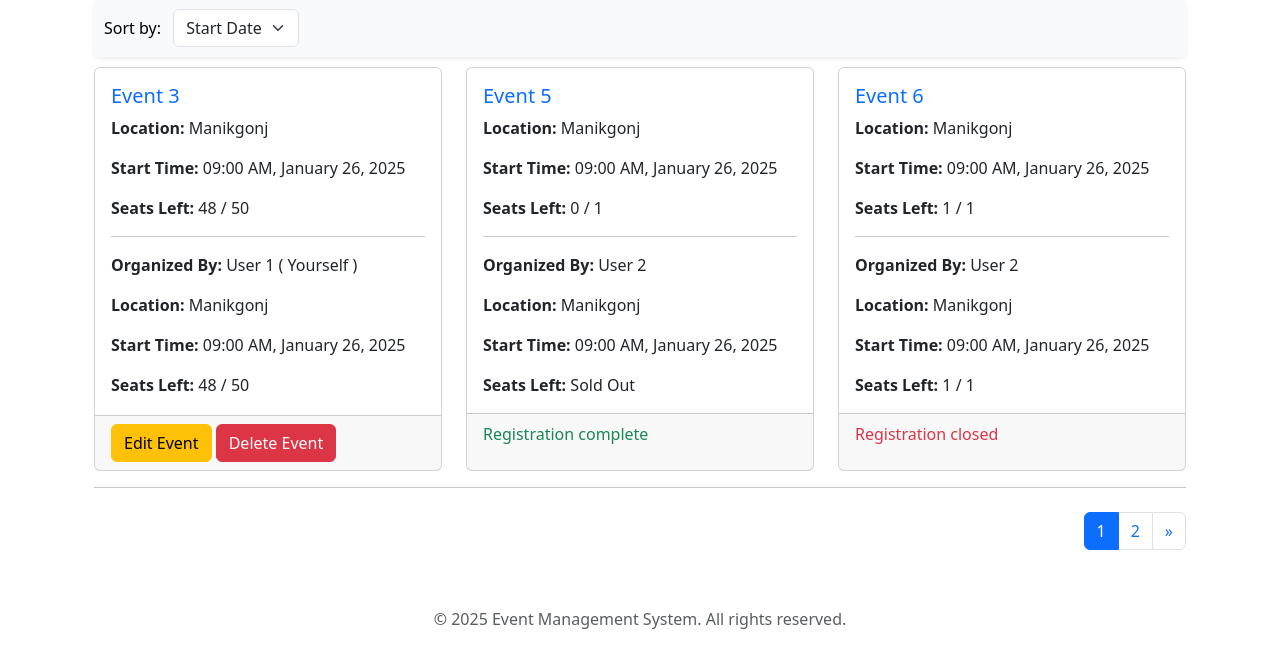
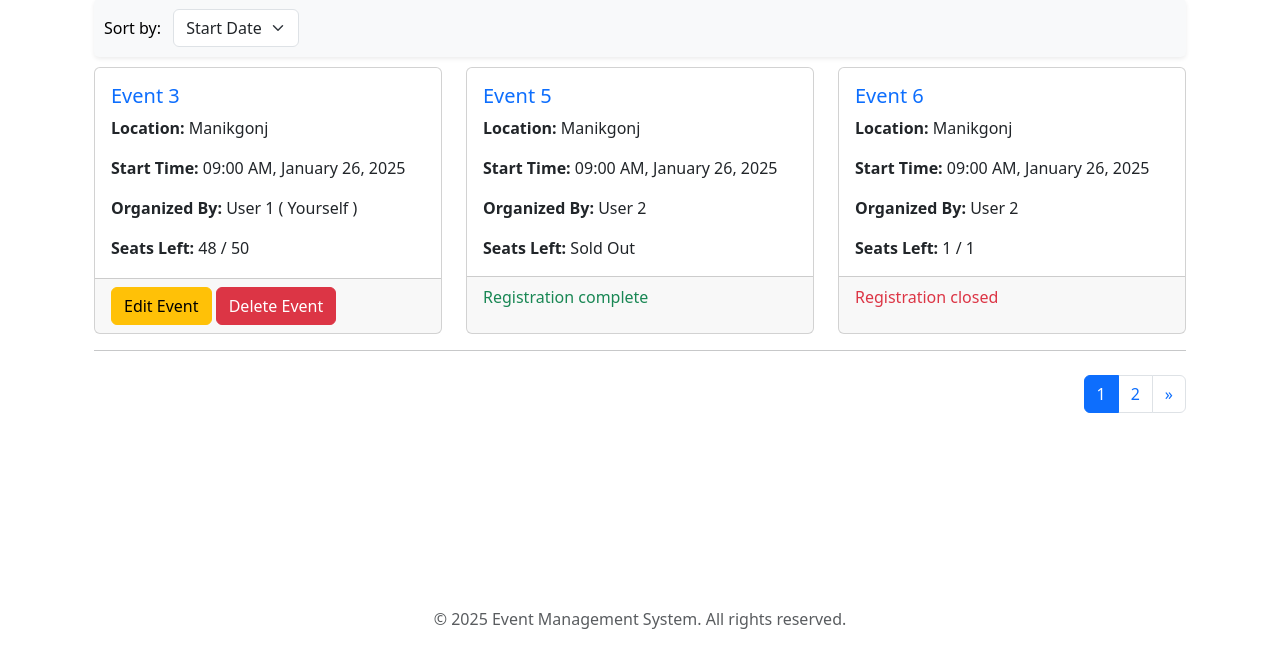
Before and after one commit to rjzim01/Event-Management, a PHP site: page /event_view.php in a window 1280 px wide. Shown: the part 153-800 px from the top of the page. Run offline with PHP 8.4, Linux system fonts and the light colour scheme; a user stored in the database is signed in; data comes from the database, SQL or seed files in the repository.

Commit message:
sortable_update_1

```diff
--- a/event_view.php
+++ b/event_view.php
@@ -134,19 +134,10 @@ $totalPages = ceil($totalEvents / $eventsPerPage);
                                     </h5>
                                     <p><strong>Location:</strong> <?= htmlspecialchars($event['location']) ?></p>
                                     <p><strong>Start Time:</strong> <?= date('h:i A, F j, Y', strtotime($event['start_date'])) ?></p>
-                                    <p><strong>Seats Left:</strong>
-                                        <?= max(0, $event['total_seats'] - $event['reserved_seats']) ?> / <?= $event['total_seats'] ?>
-                                    </p>
-
-                                    <hr>
-
                                     <p class="card-text">
                                         <strong>Organized By:</strong>
                                         <?= ($_SESSION['user_id'] == $event['created_by']) ? htmlspecialchars($event['creator_name']).' ( Yourself )' : htmlspecialchars($event['creator_name'] ?? 'Unknown') ?>
                                     </p>
-
-                                    <p class="card-text"><strong>Location:</strong> <?= htmlspecialchars($event['location']) ?></p>
-                                    <p class="card-text"><strong>Start Time:</strong> <?= date('h:i A, F j, Y', strtotime($event['start_date'])) ?></p>
 
                                     <p class="card-text">
                                         <strong>Seats Left:</strong>
@@ -161,7 +152,6 @@ $totalPages = ceil($totalEvents / $eventsPerPage);
                                             // Display 'Sold Out' if no seats are left
                                             echo 'Sold Out';
                                         }
-
                                         ?>
                                     </p>
 
```
